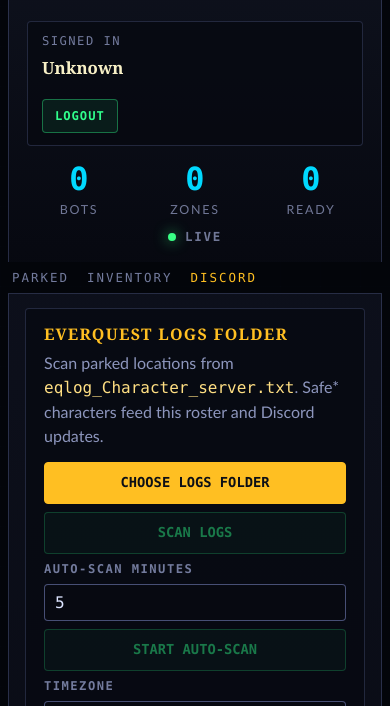
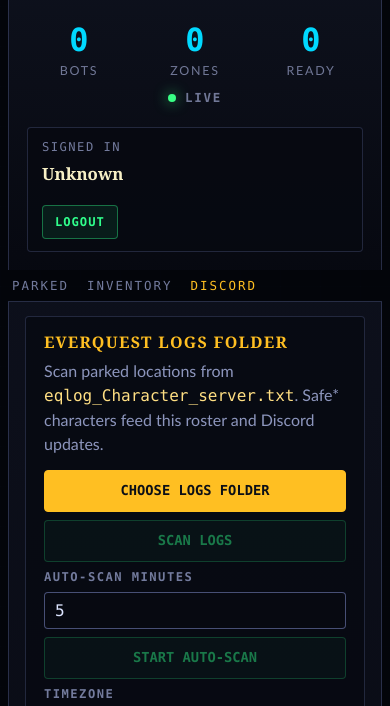
Before and after one commit to Tycee-Eecyt/EQLog-HTTP, a website: page public/discord.html in a window 390 px wide. Shown: the part 114-820 px from the top of the page. Drawn offline with Linux system fonts and the light colour scheme; no server answers.

Commit message:
Align Discord dashboard header tools

```diff
--- a/public/discord.html
+++ b/public/discord.html
@@ -6,7 +6,7 @@
   <title>Discord Dashboard | EQLog HTTP</title>
   <meta name="theme-color" content="#080b12">
   <link rel="manifest" href="/manifest.webmanifest">
-  <link rel="stylesheet" href="/styles.css?v=discord-dashboard-20260528f">
+  <link rel="stylesheet" href="/styles.css?v=discord-dashboard-20260528g">
 </head>
 <body class="discord-page">
   <main class="discord-shell">
@@ -130,6 +130,6 @@
   </dialog>
 
   <script src="/pwa.js"></script>
-  <script src="/discord.js?v=discord-dashboard-20260528f"></script>
+  <script src="/discord.js?v=discord-dashboard-20260528g"></script>
 </body>
 </html>
--- a/public/styles.css
+++ b/public/styles.css
@@ -630,9 +630,10 @@
 }
 
 .discord-header-tools {
-  display: grid;
-  gap: 14px;
-  justify-items: end;
+  display: flex;
+  gap: 22px;
+  align-items: center;
+  justify-content: flex-end;
 }
 
 .discord-status article {
@@ -715,7 +716,6 @@
 }
 
 .discord-account-card {
-  order: -1;
   display: grid;
   align-content: center;
   gap: 8px;
@@ -1265,7 +1265,8 @@
   }
 
   .discord-header-tools {
-    justify-items: stretch;
+    align-items: stretch;
+    flex-direction: column;
     width: 100%;
   }
 
```
